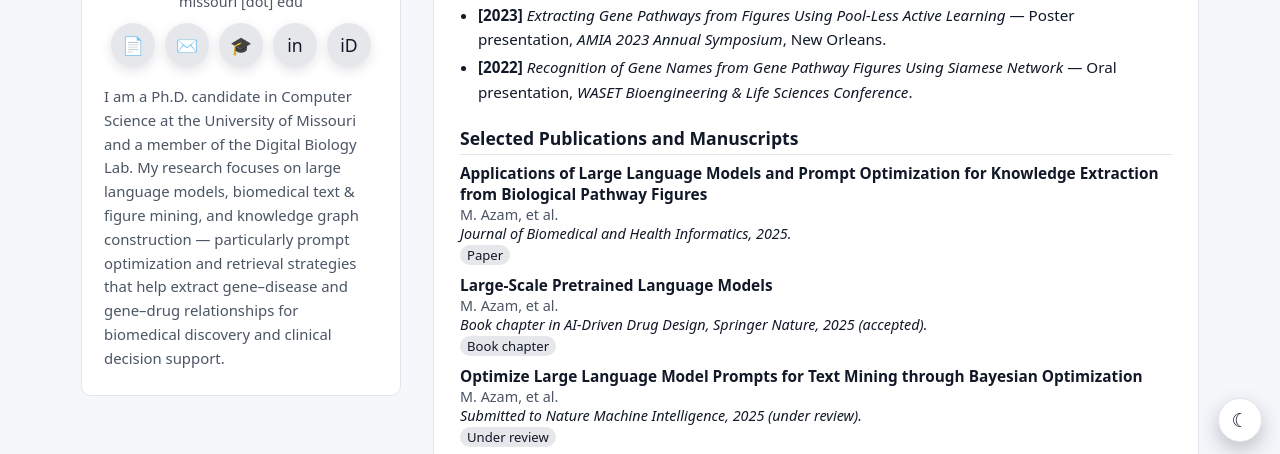
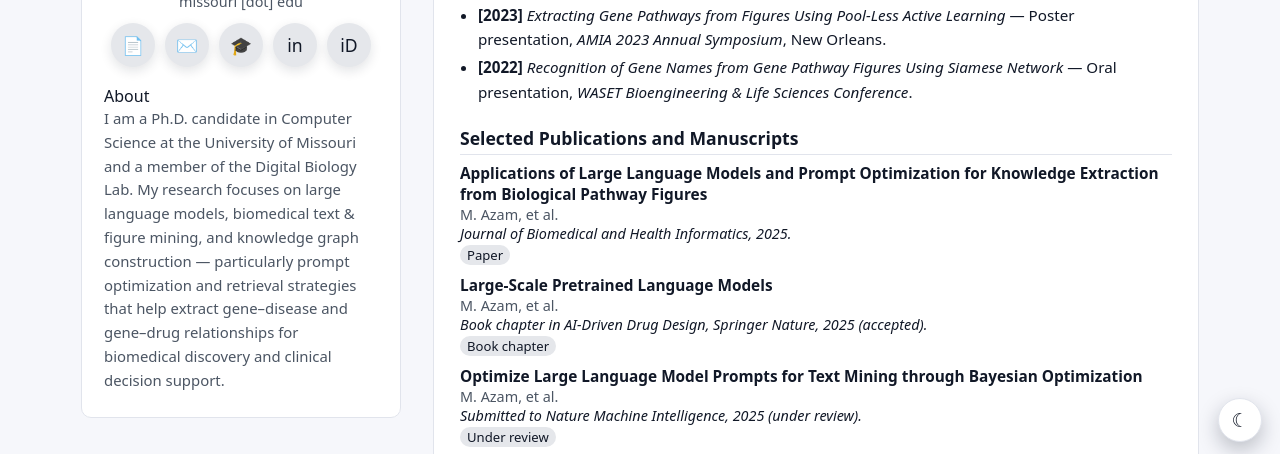
Before and after one commit to Muh-aza/Muh-aza.github.io, a plain HTML site: page index.html in a window 1280 px wide. Shown: the part 340-794 px from the top of the page. Drawn offline with Linux system fonts and the light colour scheme.

Commit message:
Add About section to index.html

```diff
--- a/index.html
+++ b/index.html
@@ -262,10 +262,10 @@
       <a class="icon-circle" href="https://linkedin.com/in/muh-azam-371b51284" target="_blank" title="LinkedIn">in</a>
       <a class="icon-circle" href="https://orcid.org/0000-0003-2395-3114" target="_blank" title="ORCID">iD</a>
     </div>
+
+ <div class="about-section-title">About</div>
+
 <div class="about-text">
-
-
-    <!-- About-->
   I am a Ph.D. candidate in Computer Science at the University of Missouri and
   a member of the Digital Biology Lab. My research focuses on large language models,
   biomedical text & figure mining, and knowledge graph construction — particularly
```
